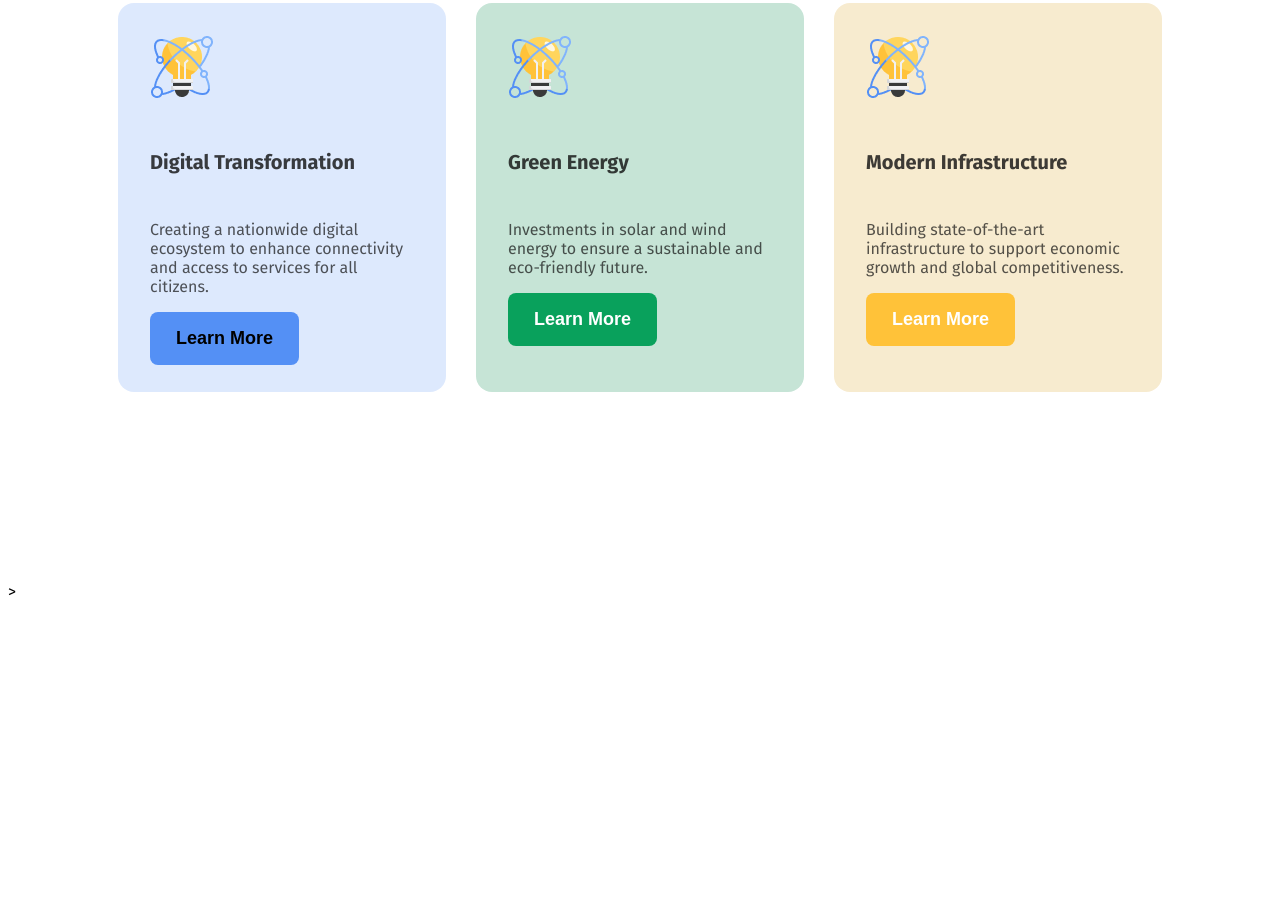
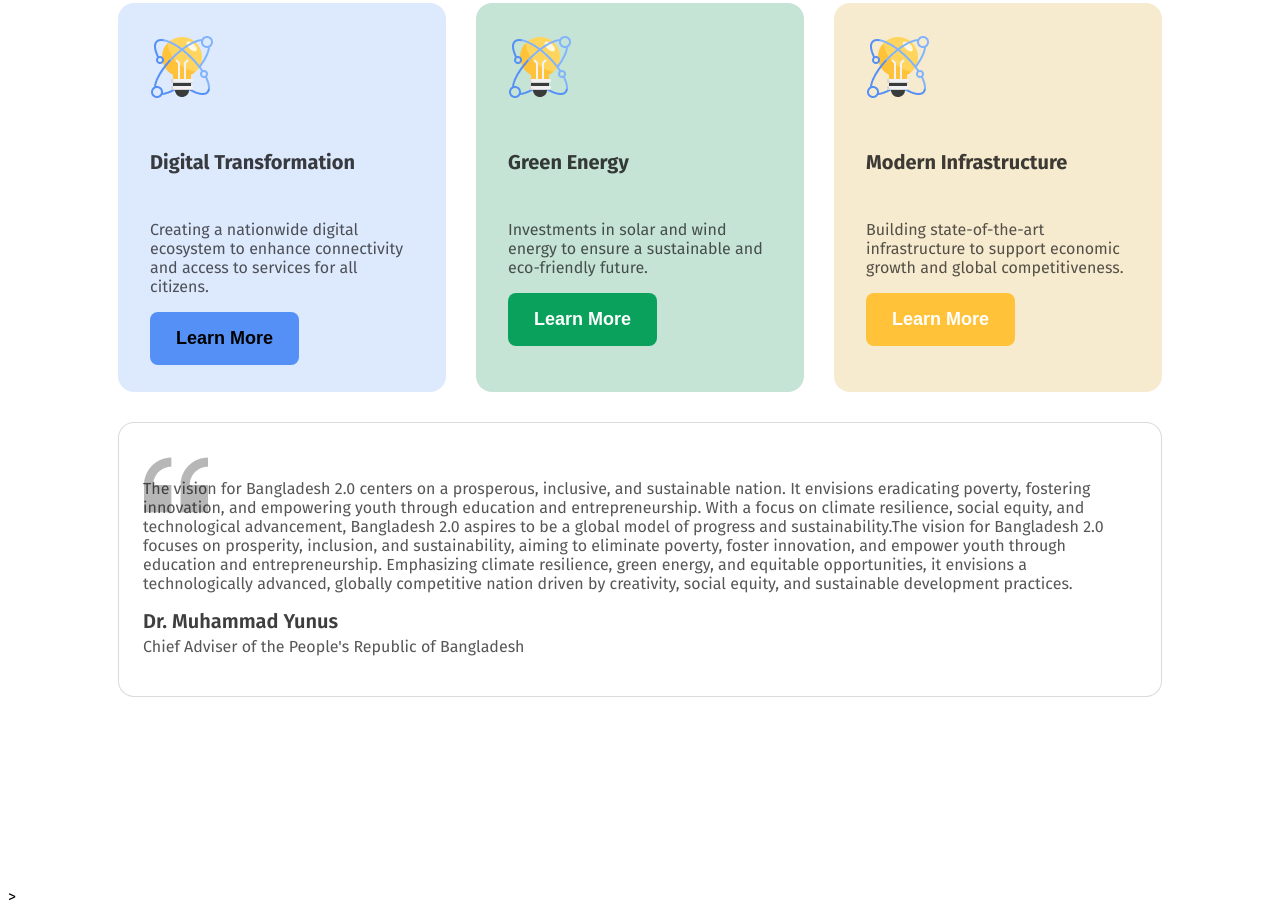
Before and after one commit to raihandev-codes/b11-a01-bangladesh2-0, a plain HTML site: page index.html in a window 1280 px wide. Shown: the part 1030-1944 px from the top of the page. Before the commit the page ends 1639 px from the top, so only its background shows below. Drawn offline with Linux system fonts and the light colour scheme.

Commit message:
yunus speech added

```diff
--- a/index.html
+++ b/index.html
@@ -16,7 +16,7 @@
             </ul>
          </nav>
         <!-- nav bar ends  - -->
-        <!-- Banner ssection starts here -->
+        <!-- Banner section starts here -->
          <div class="banner">
             <div class="banner-content">
                 <p class="banner-title">Bangladesh 2.0</p>
@@ -28,7 +28,7 @@
                 <img src="assets/hero.png" alt="">
             </div>
          </div>
-         <!-- ----- Banner ssection ends ---- -->
+         <!-- ----- Banner section ends ---- -->
     </header>
     <main>
         <!-- The Vision of Future section -->
@@ -55,8 +55,15 @@
                     <button class="btn-primary" id="card-btn-khaki"><a href="">Learn More</a></button>
                 </div>
             </div>
+            <div class="chief-advisor">
+                <p class="txt-color">The vision for Bangladesh 2.0 centers on a prosperous, inclusive, and sustainable nation. It envisions eradicating poverty, fostering innovation, and empowering youth through education and entrepreneurship. With a focus on climate resilience, social equity, and technological advancement, Bangladesh 2.0 aspires to be a global model of progress and sustainability.The vision for Bangladesh 2.0 focuses on prosperity, inclusion, and sustainability, aiming to eliminate poverty, foster innovation, and empower youth through education and entrepreneurship. Emphasizing climate resilience, green energy, and equitable opportunities, it envisions a technologically advanced, globally competitive nation driven by creativity, social equity, and sustainable development practices.</p>
+                <h5 class="professor">Dr. Muhammad Yunus</h4>
+                <span class="txt-color">Chief Adviser of the People's Republic of Bangladesh</span>
+            </div>
             <!-- The Vision of Future section ends -->
          </section>
+
+
     </main>
     <footer>
 
--- a/styles/style.css
+++ b/styles/style.css
@@ -163,4 +163,23 @@
 #card-btn-khaki {
     background: #FFC239;
 }
+
+.chief-advisor {
+    margin-top: 30px;
+    padding: 40px 24px;
+    border: 1px solid rgba(14, 14, 14, 0.15);
+    border-radius: 16px;
+    background: rgb(255, 255, 255);
+    background-image: url(../assets/quote-bg.png);
+    background-repeat: no-repeat;
+    background-position: 25px 30px;
+}
+
+.professor {
+    color: rgba(14, 14, 14, 0.8);
+    font-size: 20px;
+    font-weight: 600;
+    margin: 4px 0px;
+}
+
 /* ---- The vision future style ends ---- */
```
